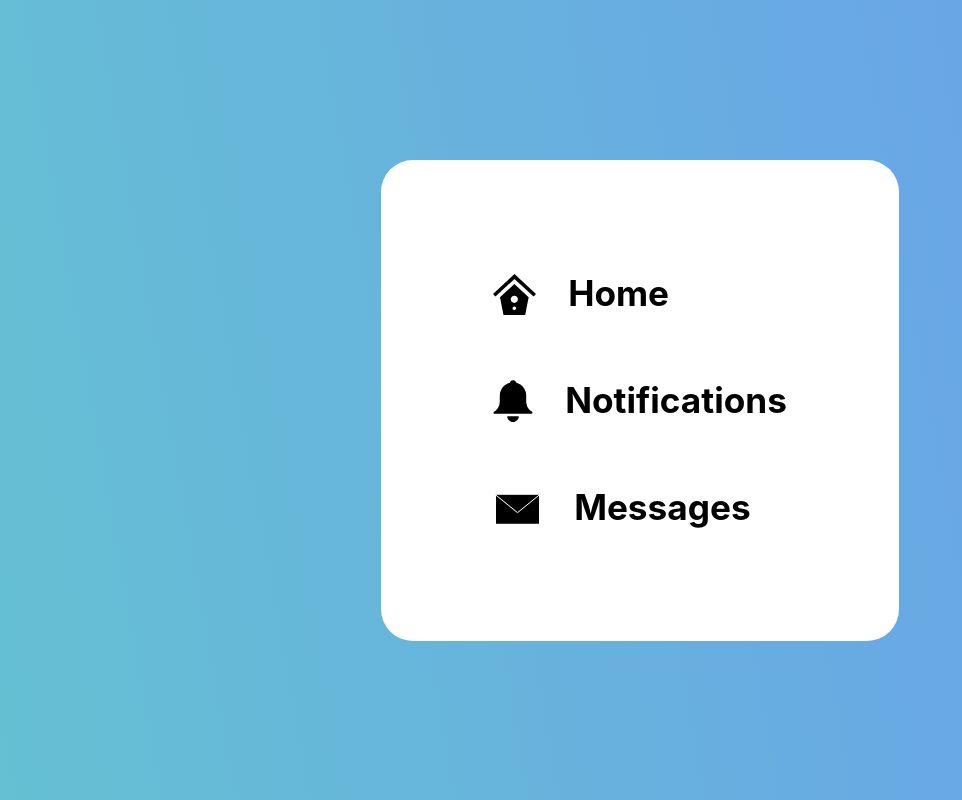
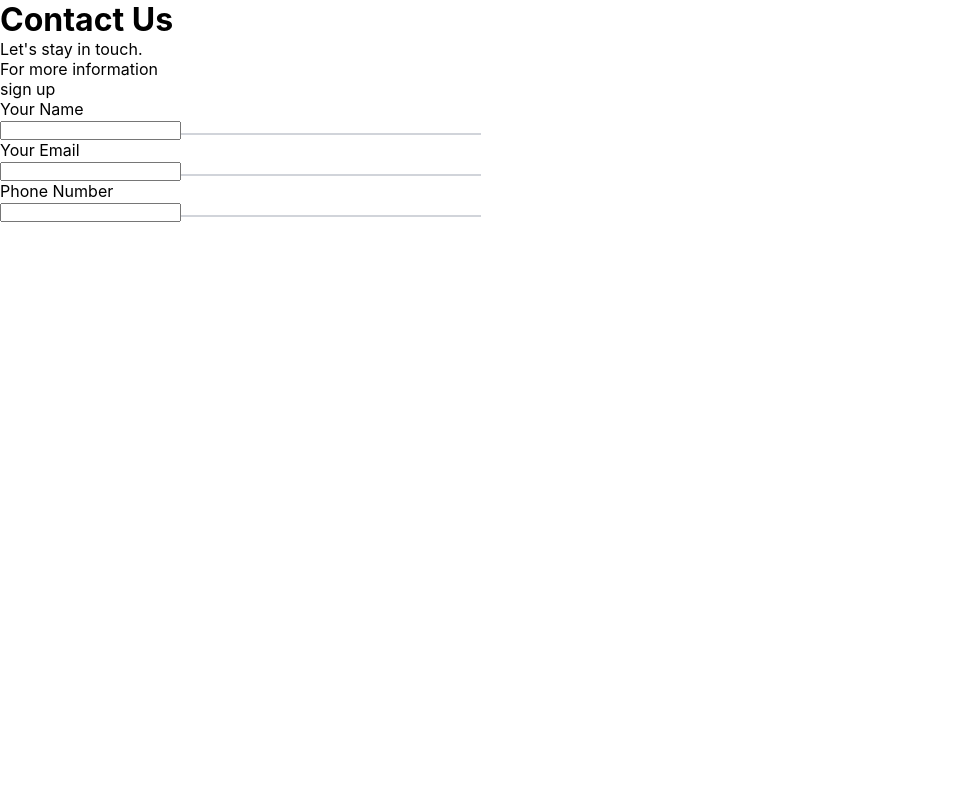
Before and after one commit to Malek-BenDali/web-animation, a React (Create React App) app: page / in a window 1280 px wide. Shown: the whole page, without its empty margins (0-962 px from the left). Built offline with nearby package versions, Linux system fonts and the light colour scheme.

Commit message:
created form animation starter

```diff
--- a/src/App.js
+++ b/src/App.js
@@ -1,11 +1,13 @@
 import Cookie from './projects/cookies/Cookie'
 import TextAnimation from './projects/textAnimation/TextAnimation'
 import MacroAnimation from './projects/macroAnimation/MacroAnimation'
+import Form from './projects/formAnimation/Form'
 
 function App() {
 	// return <Cookie />
 	// return <TextAnimation />
-	return <MacroAnimation />
+	// return <MacroAnimation />
+	return <Form />
 }
 
 export default App
--- /dev/null
+++ b/src/projects/formAnimation/Form.jsx
@@ -0,0 +1,101 @@
+import React, { useEffect } from 'react'
+import gsap from 'gsap'
+import './form.css'
+
+function Form() {
+	return (
+		<div className="formContainer">
+			<form>
+				{/* Left Side of the form  */}
+				<div className="contact-left">
+					<h1 className="title">Contact Us</h1>
+					<p className="description">
+						Let's stay in touch.
+						<br />
+						For more information
+						<br />
+						sign up
+					</p>
+				</div>
+
+				{/* Right side of the form  */}
+				<div className="contact-right">
+					<div className="input-container">
+						<p className="placeholder">Your Name</p>
+						<input
+							type="text"
+							name="name"
+							autoComplete="off"
+							className="input-name input"
+						/>
+						<svg
+							class="line-svg"
+							width="300"
+							height="2"
+							viewBox="0 0 300 2"
+							fill="none"
+							xmlns="http://www.w3.org/2000/svg"
+						>
+							<path
+								class="elastic-line"
+								d="M0 0.999512C0 0.999512 60.5 0.999512 150 0.999512C239.5 0.999512 300 0.999512 300 0.999512"
+								stroke="#D1D4DA"
+								stroke-width="2"
+							/>
+						</svg>
+					</div>
+					<div className="input-container">
+						<p className="placeholder">Your Email</p>
+						<input
+							type="email"
+							name="email"
+							autoComplete="off"
+							className="input-email input"
+						/>
+						<svg
+							class="line-svg"
+							width="300"
+							height="2"
+							viewBox="0 0 300 2"
+							fill="none"
+							xmlns="http://www.w3.org/2000/svg"
+						>
+							<path
+								class="elastic-line"
+								d="M0 0.999512C0 0.999512 60.5 0.999512 150 0.999512C239.5 0.999512 300 0.999512 300 0.999512"
+								stroke="#D1D4DA"
+								stroke-width="2"
+							/>
+						</svg>
+					</div>
+					<div className="input-container">
+						<p className="placeholder">Phone Number</p>
+						<input
+							type="tel"
+							name="tel"
+							autoComplete="off"
+							className="input-number input"
+						/>
+						<svg
+							class="line-svg"
+							width="300"
+							height="2"
+							viewBox="0 0 300 2"
+							fill="none"
+							xmlns="http://www.w3.org/2000/svg"
+						>
+							<path
+								class="elastic-line"
+								d="M0 0.999512C0 0.999512 60.5 0.999512 150 0.999512C239.5 0.999512 300 0.999512 300 0.999512"
+								stroke="#D1D4DA"
+								stroke-width="2"
+							/>
+						</svg>
+					</div>
+				</div>
+			</form>
+		</div>
+	)
+}
+
+export default Form
--- /dev/null
+++ b/src/projects/formAnimation/form.css
@@ -0,0 +1,2 @@
+.formContainer {
+}
```
